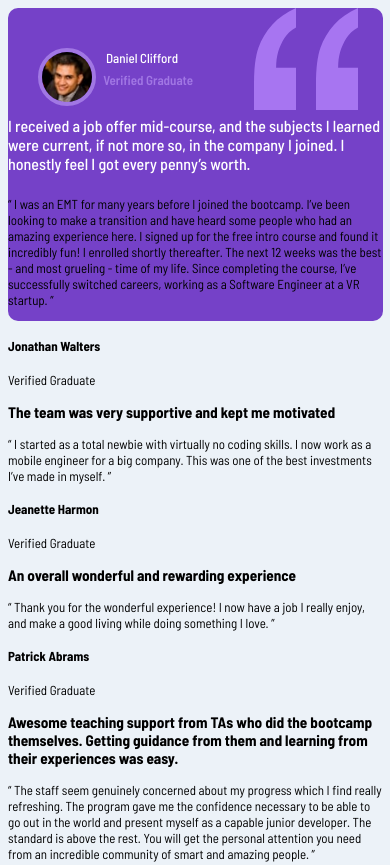
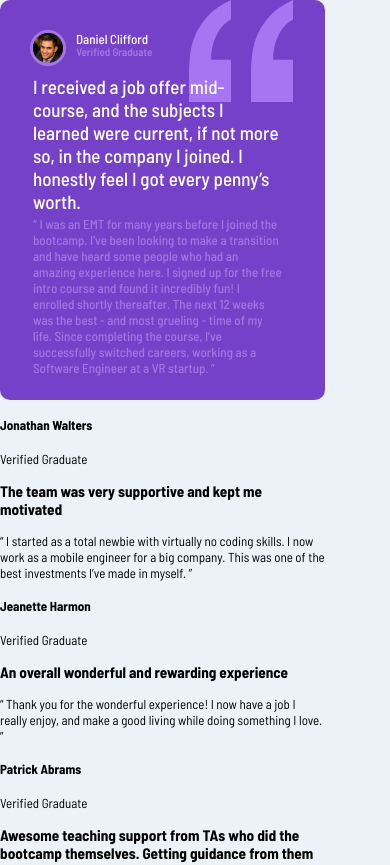
Before and after one commit to KasiaKaz14/grid-section, a plain HTML site: page index.html in a window 390 px wide. Shown: the top 865 px of the page. Drawn offline with Linux system fonts and the light colour scheme.

Commit message:
first section mobile done

```diff
--- a/index.html
+++ b/index.html
@@ -38,7 +38,7 @@
           current, if not more so, in the company I joined. I honestly feel I
           got every penny’s worth.
         </h3>
-        <p>
+        <p class="first-comment-desc">
           “ I was an EMT for many years before I joined the bootcamp. I’ve been
           looking to make a transition and have heard some people who had an
           amazing experience here. I signed up for the free intro course and
--- a/styles.css
+++ b/styles.css
@@ -14,14 +14,20 @@ body {
   background-color: var(--background-color);
   font-family: var(--font-family);
   font-size: var(--font-size);
+  margin: 0;
+}
+
+.main-section {
+  width: 325px;
 }
 
 .first-grid-section {
-  width: 375px;
+  width: 325px;
+  height: 400px;
   background-image: url(./images/bg-pattern-quotation.svg);
   background-repeat: no-repeat;
   background-size: 104px 102px;
-  background-position: right 25px top;
+  background-position: right 32px top;
   background-color: var(--first-section-color);
   border-radius: 10px;
   display: flex;
@@ -32,42 +38,47 @@ body {
 
 .first-section-img {
   border-radius: 50%;
-  border: 4px solid hsl(263, 67%, 68%);
+  border: 3px solid hsl(263, 67%, 68%);
   margin: 0;
   padding: 0;
-  margin-top: 40px;
+  margin-top: 30px;
   margin-left: 30px;
-  width: 50px;
-}
-
-.first-section-icon {
-  width: 102px;
-  height: 104px;
-  margin: 0;
-  margin-left: 250px;
+  width: 30px;
+  height: 30px;
 }
 
 .first-section-name {
   font-weight: var(--font-weight-light);
   color: var(--main-font-color);
   margin: 0;
-  margin-top: 40px;
-  line-height: 1.6;
+  margin-top: 31px;
 }
 
 .verified-first {
   color: hsl(263, 67%, 68%);
   font-weight: var(--font-weight-bold);
   margin: 0;
-  margin-top: 65px;
-  margin-left: -85px;
-  line-height: 1.2;
+  margin-top: 45px;
+  margin-left: -82px;
+  font-size: 11px;
 }
 
 .first-comment {
   color: var(--main-font-color);
   font-weight: var(--font-weight-light);
-  font-size: 16px;
+  font-size: 19px;
   margin: 0 auto;
-  width: 410px;
+  margin-left: 33px;
+  width: 246px;
+  position: absolute;
+  top: 75px;
 }
+
+.first-comment-desc {
+  color: hsl(263, 67%, 68%);
+  font-weight: var(--font-weight-light);
+  margin: 0;
+  margin-top: 115px;
+  margin-left: 33px;
+  width: 250px;
+}
```
